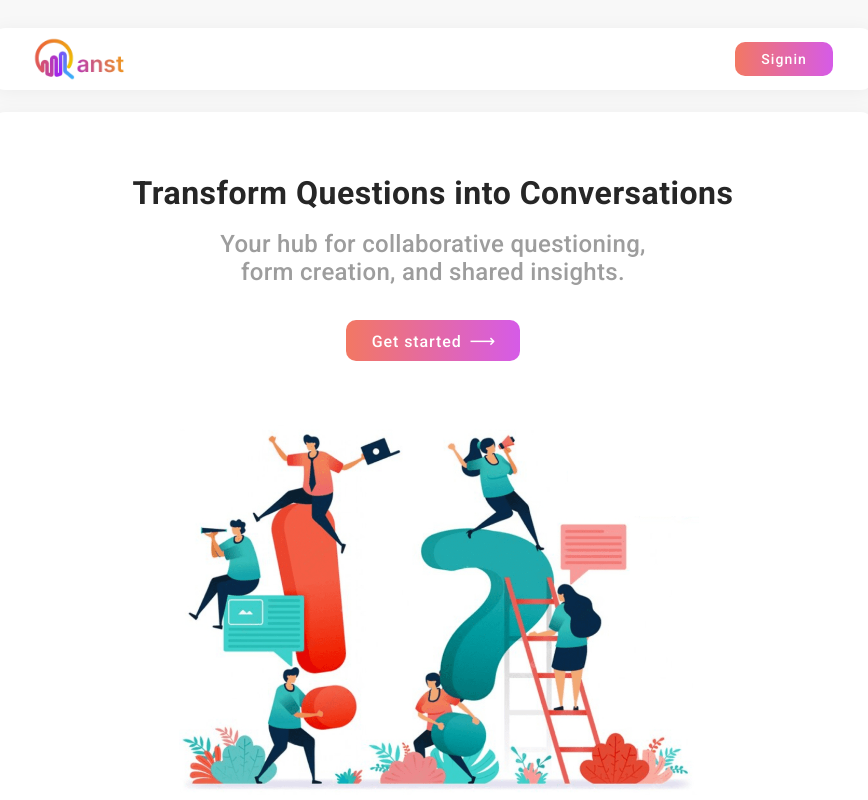
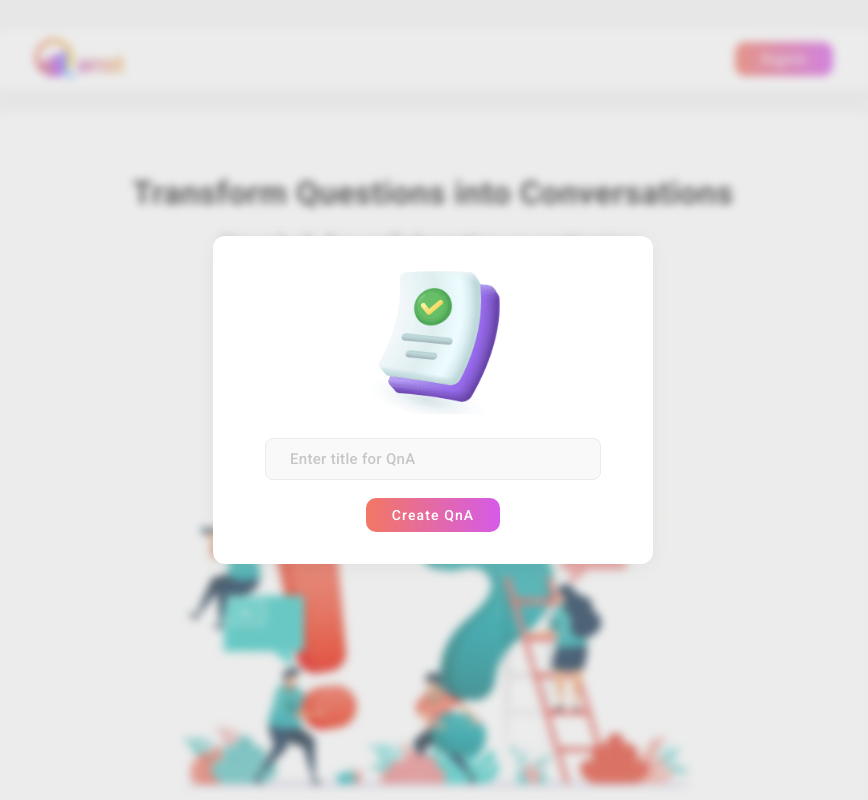
Before and after one commit to akash-singh8/qanst, a Next.js app: page / in a window 1280 px wide. Shown: the top 800 px of the page, without its empty margins (207-1075 px from the left). Built offline with nearby package versions, Linux system fonts and the light colour scheme; no server answers.

Commit message:
component: added Popup

```diff
--- /dev/null
+++ b/src/components/Popup.tsx
@@ -0,0 +1,21 @@
+import style from "@/styles/Popup.module.css";
+
+const Popup = () => {
+  return (
+    <div className={style.popup}>
+      <div className={style.container}>
+        <img src="/form.png" alt="form" />
+
+        <input
+          type="text"
+          placeholder="Enter title for QnA"
+          className={style.title}
+        />
+
+        <button className="button">Create QnA</button>
+      </div>
+    </div>
+  );
+};
+
+export default Popup;
--- a/src/pages/index.tsx
+++ b/src/pages/index.tsx
@@ -2,11 +2,14 @@ import style from "@/styles/Home.module.css";
 import { useRecoilValue } from "recoil";
 import authState from "@/recoil/auth";
 import { signIn } from "next-auth/react";
+import Popup from "@/components/Popup";
 
 export default function Home() {
   const auth = useRecoilValue(authState);
 
   return (
+    <>
+      <Popup />
       <main className={style.home}>
         <div className={style.detail}>
           <h1>Transform Questions into Conversations</h1>
@@ -40,5 +43,6 @@ export default function Home() {
 
         <img src="/home.png" alt="home" className={auth ? style.image : ""} />
       </main>
+    </>
   );
 }
--- /dev/null
+++ b/src/styles/Popup.module.css
@@ -0,0 +1,48 @@
+.popup {
+  align-items: center;
+  background-color: rgba(203, 203, 203, 0.36);
+  backdrop-filter: blur(4px);
+  display: flex;
+  justify-content: center;
+  position: fixed;
+  top: 0;
+  bottom: 0;
+  right: 0;
+  left: 0;
+}
+
+.container {
+  align-items: center;
+  background-color: white;
+  border-radius: 12px;
+  box-shadow: 0px 4px 20px 0px rgba(0, 0, 0, 0.05);
+  display: flex;
+  flex-direction: column;
+  font-size: 20px;
+  padding: 32px 10px;
+  max-width: 440px;
+  width: 80vw;
+}
+
+.container img {
+  width: 170px;
+}
+
+.title {
+  border: 1px solid #ebebeb;
+  background-color: #f9f9f9;
+  border-radius: 8px;
+  color: #4d4d4d;
+  font-family: "Roboto", sans-serif;
+  font-size: 15px;
+  font-weight: 500;
+  letter-spacing: 0.3px;
+  padding: 11px 24px;
+  margin: 24px 0 18px;
+  outline: none;
+  width: 80%;
+}
+
+.title::placeholder {
+  color: #c6c6c6;
+}
```
Also changed, not shown: public/form.png (added). Lines whose indentation alone changed are shown as unchanged.
